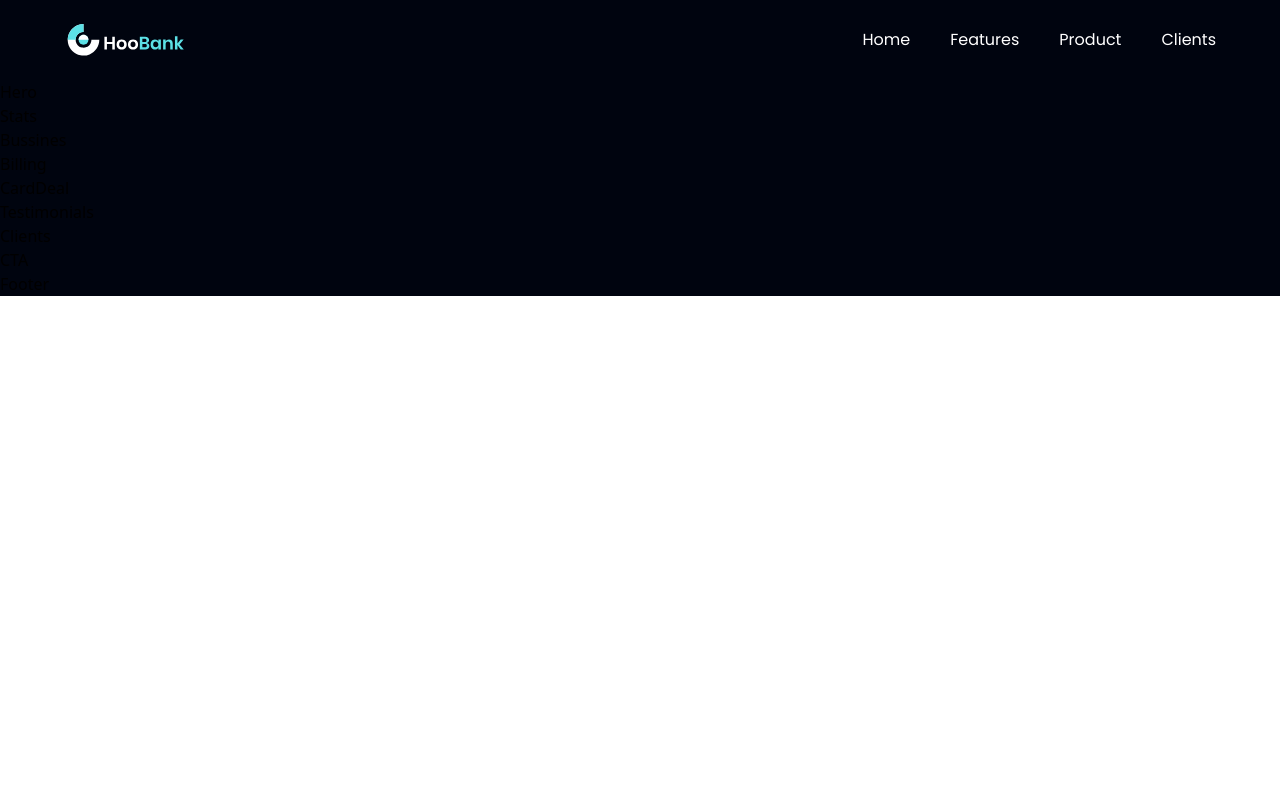
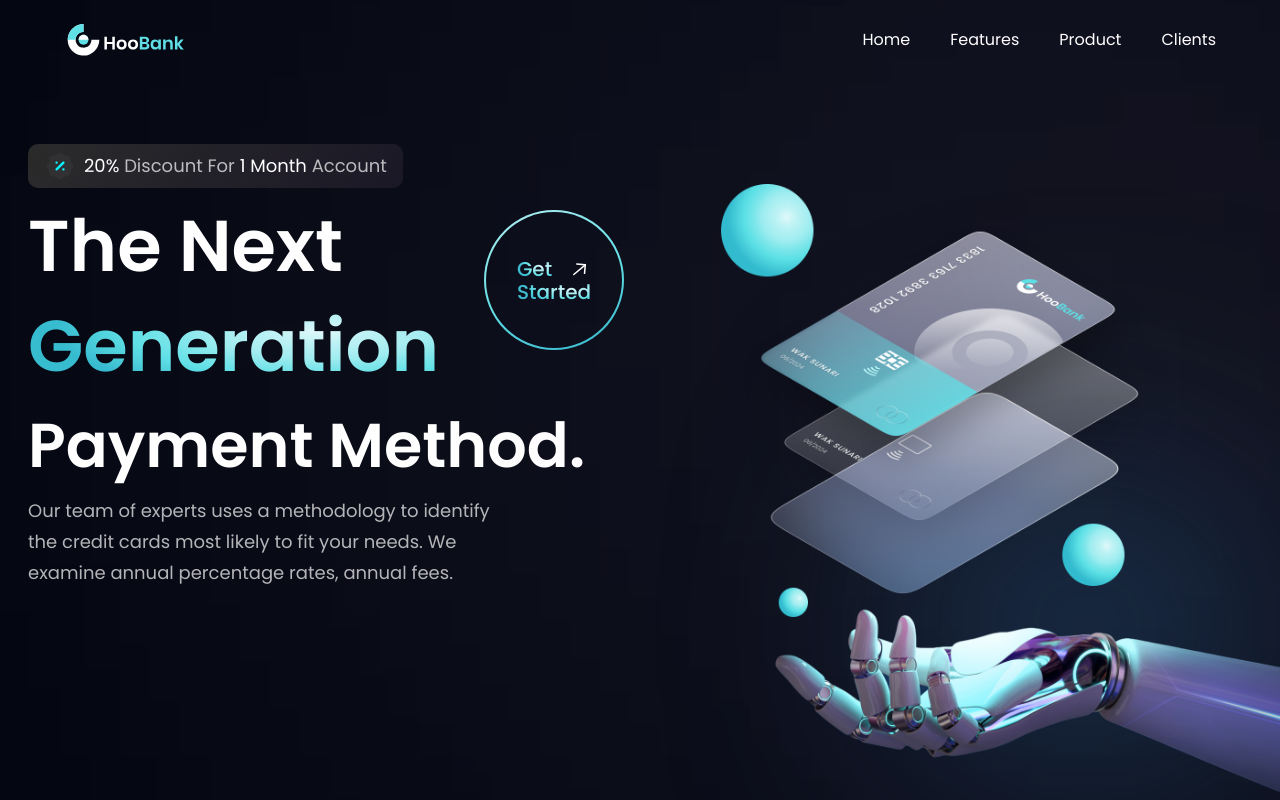
Before and after one commit to iamsabet/React-WooBank, a React (Vite) app: page / in a window 1280 px wide. Shown: the top 800 px of the page. Built offline with nearby package versions, Linux system fonts and the light colour scheme.

Commit message:
+ Hero Section

```diff
--- a/src/components/GetStarted.tsx
+++ b/src/components/GetStarted.tsx
@@ -1,7 +1,39 @@
 import React from "react";
+import styles from "../style";
+import { arrowUp } from "../assets";
 
 const GetStarted = () => {
-  return <div>GetStarted</div>;
+  return (
+    <div
+      className={`${styles.flexCenter} w-[140px] h-[140px]
+    rounded-full bg-blue-gradient p-[2px] cursor-pointer`}
+    >
+      <div
+        className={`${styles.flexCenter} bg-primary w-full h-full
+        rounded-full flex-col`}
+      >
+        <div className={`${styles.flexStart} flex-row`}>
+          <p
+            className="font-poppins font-medium text-[20px]
+            leading-[20px] text-gradient mr-4"
+          >
+            <span>Get</span>
+          </p>
+          <img
+            src={arrowUp}
+            className="w-[23px] h-[23px] object-contain"
+            alt="arrow"
+          />
+        </div>
+        <p
+          className="font-poppins font-medium text-[20px]
+            leading-[20px] text-gradient"
+        >
+          <span>Started</span>
+        </p>
+      </div>
+    </div>
+  );
 };
 
 export default GetStarted;
--- a/src/components/Hero.tsx
+++ b/src/components/Hero.tsx
@@ -1,7 +1,83 @@
 import React from "react";
+import styles from "../style";
+import { discount, robot } from "../assets";
+import GetStarted from "./GetStarted";
 
 const Hero = () => {
-  return <div>Hero</div>;
+  return (
+    <section
+      id="home"
+      className={`flex md:flex-row flex-col ${styles.paddingY} justify-between items-start`}
+    >
+      <div
+        className={`flex flex-1 flex-col ${styles.flexStart} xl:px-0 ss:px-7 px-16`}
+      >
+        <div
+          className="flex flex-row items-center
+          py-[6px] px-4 bg-discount-gradient rounded-[10px] mb-2"
+        >
+          <img src={discount} alt="discount" className="w-[32px] h-[32px]" />
+          <p className={`${styles.paragraph} ml-2`}>
+            <span className="text-white">20%</span> Discount For
+            <span className="text-white"> 1 Month</span> Account
+          </p>
+        </div>
+
+        <div className="flex flex-row justify-between items-center w-full">
+          <h1
+            className="flex-1 font-poppins font-semibold
+            ss:text-[72px] text-[52px] text-white
+            ss:leading-[100px] leading-[75px]"
+          >
+            The Next <br className="sm:block hidden" />
+            <span className="text-gradient">Generation</span>
+          </h1>
+          <div className="ss:flex hidden md:mr-4 mb-8">
+            <GetStarted />
+          </div>
+        </div>
+        <h1
+          className="font-poppins font-semibold
+            ss:text-[62px] text-[48px] text-white
+            ss:leading-[100px] leading-[75px] w-full"
+        >
+          Payment Method.
+        </h1>
+        <p className={`${styles.paragraph} max-w-[470px]`}>
+          Our team of experts uses a methodology to identify the credit cards
+          most likely to fit your needs. We examine annual percentage rates,
+          annual fees.
+        </p>
+      </div>
+      <div
+        className={`w-full flex flex-1 ${styles.flexCenter}
+          relative my-10`}
+      >
+        <img
+          src={robot}
+          alt="robot"
+          className="w-full max-w-[650px] min-w-[400px]
+          relative z-[5] ml-auto lg:mt-0 mt-10"
+        />
+        <div
+          className="absolute z-0 w-[40%] h-[40%]
+          top-0 right-0 pink__gradient"
+        />
+        <div
+          className="absolute z-1 rounded-20 w-[80%] h-[80%]
+          bottom-40 right-0 white__gradient"
+        />
+        <div
+          className="absolute z-0 w-[50%] h-[50%]
+          right-10 bottom-20 blue__gradient"
+        />
+      </div>
+
+      <div className={`ss:hidden ${styles.flexCenter} w-full`}>
+        <GetStarted />
+      </div>
+    </section>
+  );
 };
 
 export default Hero;
--- a/src/style.ts
+++ b/src/style.ts
@@ -1,10 +1,11 @@
 const styles = {
-    boxWidth: "xl:max-w-[1280px] w-full",
+    boxWidth: "max-w-[1280px] w-full",
 
     heading2: "font-poppins font-semibold xs:text-[48px] text-[40px] text-white xs:leading-[76.8px] leading-[66.8px] w-full",
     paragraph: "font-poppins font-normal text-dimWhite text-[18px] leading-[30.8px]",
 
     flexCenter: "flex justify-center items-center",
+    // justify-center
     flexStart: "flex justify-center items-start",
 
     paddingX: "sm:px-16 px-6",
```
